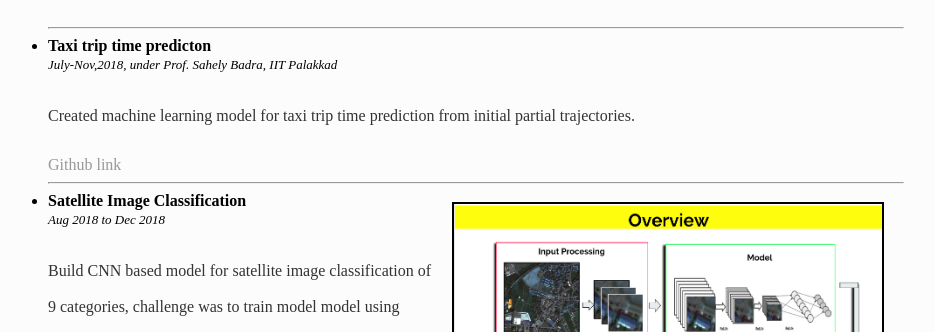
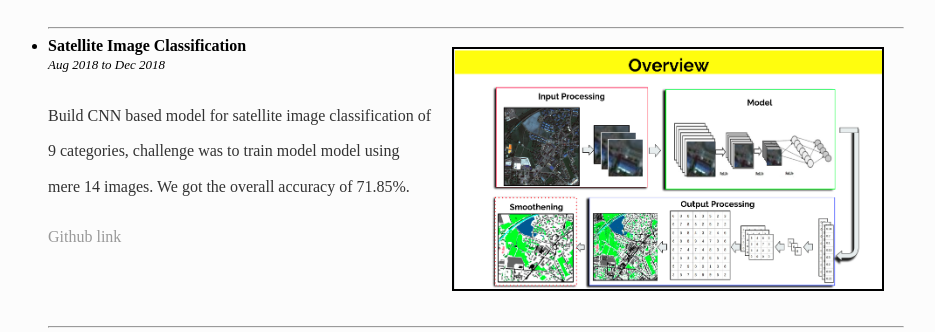
Before and after one commit to iamrajee/iamrajee.github.io, a Jekyll site: the page built from projects/index.html, in a window 1280 px wide and 900 px high, scrolled down 1385 px, cut to the strip 223-555 px from the top of the window. Shown: the whole strip, without its empty margins (184-1119 px from the left). Built offline with Jekyll 4.4.1, drawn with Linux system fonts in a browser that asks for light colours; some of the changed text lies outside the part shown.

Commit message:
Update index.html

```diff
--- a/projects/index.html
+++ b/projects/index.html
@@ -39,12 +39,6 @@
 		<br/><br/><br/><br/><br/>
 		<hr/>
 
-
-		<li><b>Taxi trip time predicton</b></li>
-		<font size="2"><em>July-Nov,2018, under Prof. Sahely Badra, IIT Palakkad</em></font>
-		<p><font size="3">Created machine learning model for taxi trip time prediction from initial partial trajectories.</font></p>
-		<a href="https://github.com/iamrajee/kaggle/tree/master/TaxiTimePredict">Github link</a>
-		<hr/>
 
 		<li>
 			<img src="images/overview.png" style='height: 50%; width: 50%' align="right" border="2" HSPACE="20" VSPACE="10" />
@@ -102,6 +96,15 @@
 		</li>
 		<font size="2"><em>Nov 2017 to Dec 2017, under Dinesh S.P, Founder and CEO, TechMbed</em></font>
 		<p><font size="3">Built an IOT based autonomous farming under Makerthon 2017, Lema Labs, IIT Madras Research Park in 36 hours. Here we collect the various live data viz. moisture, temperature, humidity, illegal entry in farm and send them to the server and remotely moniter them. </font></p>
-		<br/><br/>
+		<br/><br/><hr/>
+
+		<li>
+			<b>Taxi trip time predicton</b>
+		</li>
+		<font size="2"><em>July-Nov,2018, under Prof. Sahely Badra, IIT Palakkad</em></font>
+		<p><font size="3">Created machine learning model for taxi trip time prediction from initial partial trajectories.</font></p>
+		<a href="https://github.com/iamrajee/kaggle/tree/master/TaxiTimePredict">Github link</a>
+
+
 	</ul>
 </div><!-- /.blurb -->
```
